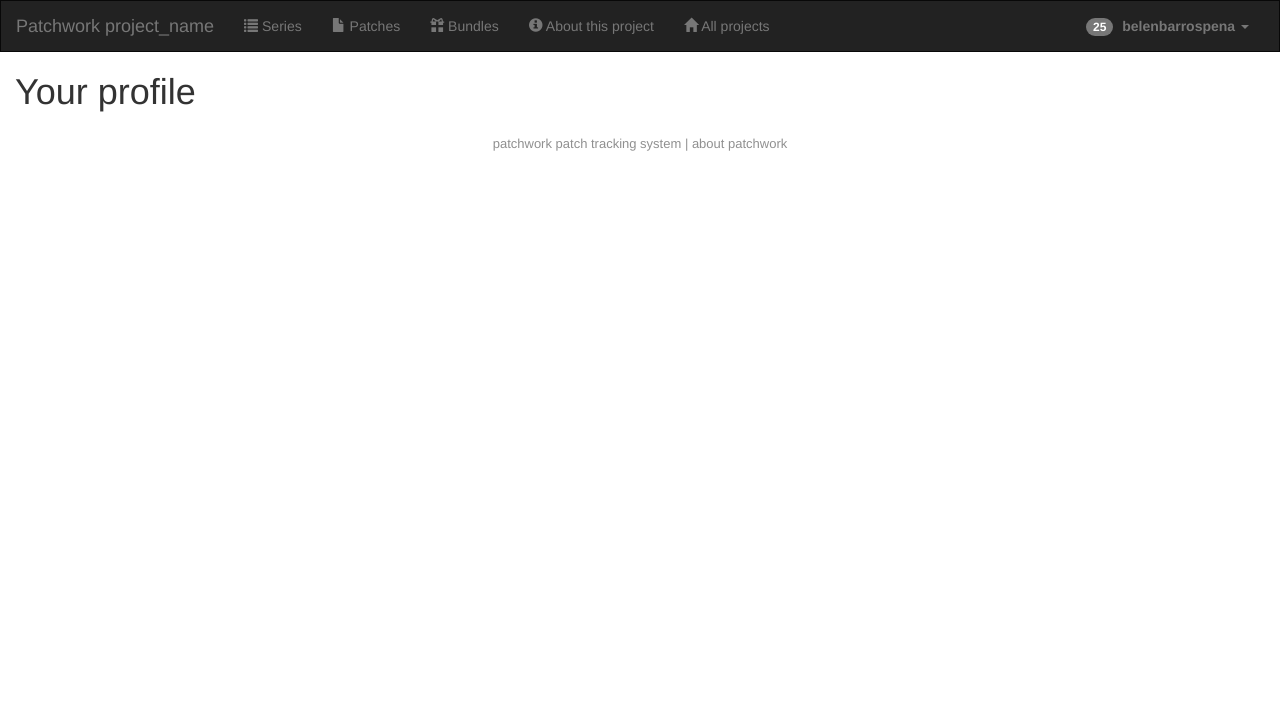
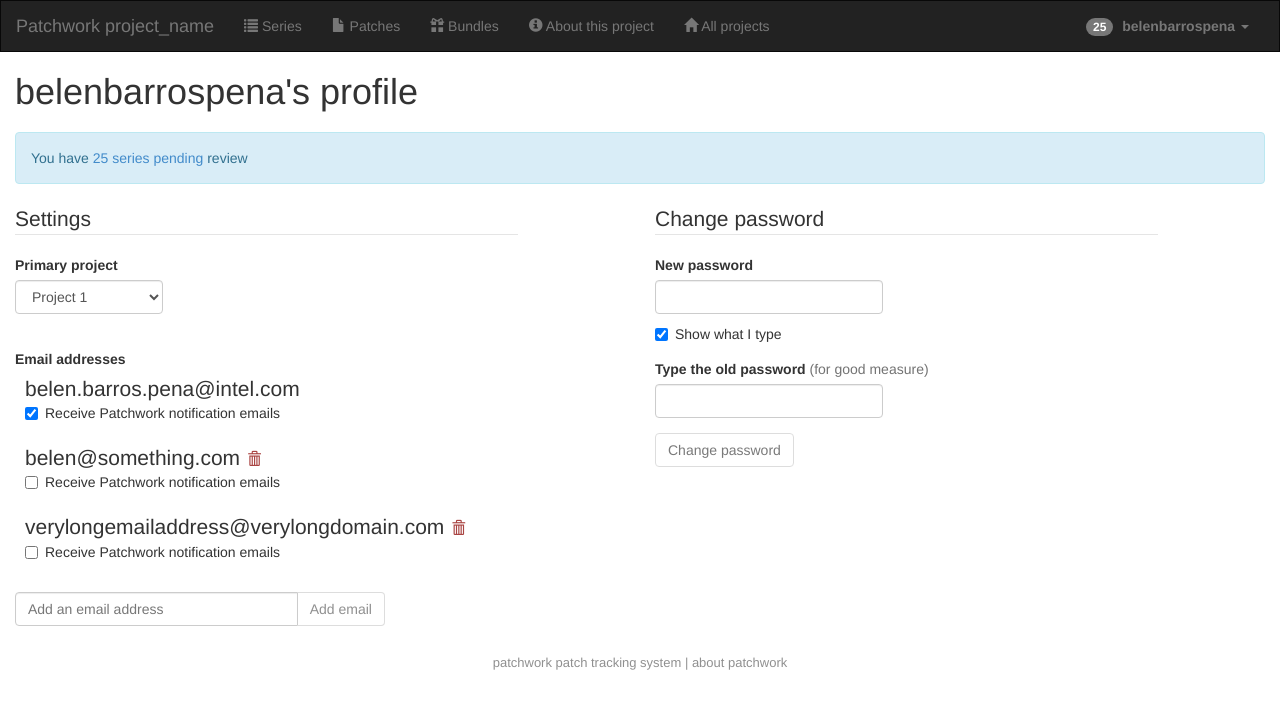
Before and after one commit to belenbarrospena/patchwork-redesign, a plain HTML site: page profile.html in a window 1280 px wide. Drawn offline with Linux system fonts and the light colour scheme; files whose address does not match are found by name.

Commit message:
First version of the 'user profile' page
Nothing too controversial I hope:

* A notification with the number of series pending review

* A way to change the default project

* A way to manage the email addresses linked to the user account

* A way to change your password

Signed-off-by: Belen Barros Pena <belen.barros.pena@linux.intel.com>

```diff
--- a/css/style.css
+++ b/css/style.css
@@ -42,8 +42,14 @@ pre.content {
   margin-left: 5px;
 }
 
-.danger {
+.danger,
+.glyphicon-trash {
   color: #a94442;
+}
+
+.glyphicon-trash:hover {
+  color: #d9534f;
+  cursor: pointer;
 }
 
 th > a {
@@ -255,6 +261,26 @@ dl {
   margin-left: 15px;
 }
 
+#email-info {
+  margin-left: 0;
+}
+
+#email-info .checkbox {
+  margin-top: 0;
+}
+
+#email-info .glyphicon-trash {
+  padding-left: 3px;
+}
+
+#email-info dt {
+  margin-bottom: 5px;
+}
+
+#email-info li {
+  margin-bottom: 20px;
+}
+
 #content dl {
   margin-top: 20px;
 }
@@ -298,3 +324,10 @@ label > form {
 .thumbnail {
   min-height: 225px;
 }
+
+.help-inline {
+  color: #737373;
+  margin: 0;
+  font-weight: normal;
+  display: inline;
+}
--- a/profile.html
+++ b/profile.html
@@ -20,26 +20,8 @@
     <script src="http://cdnjs.cloudflare.com/ajax/libs/es5-shim/2.0.8/es5-shim.min.js"></script>
   <![endif]-->
   <script type="text/javascript" src="js/bootstrap.min.js"></script>
-  <script type="text/javascript" src="js/selectize.min.js"></script>
-  <script type="text/javascript" src="js/jquery.dynatable.js"></script>
-  <script type="text/javascript" src="js/patchwork.js"></script>
-  <script type="text/javascript">
-    $(function () {
-        pw.init({
+ </head>
 
-          project: 'intel-gfx'
-
-        });
-    });
-  </script>
-
-<script language="JavaScript" type="text/javascript">
-$(function () {
-    pw.setup_series_list('#serieslist');
-});
-</script>
-
- </head>
  <body>
   <nav class="navbar navbar-inverse" role="navigation" id="topbar">
    <div class="container-fluid">
@@ -115,7 +97,117 @@ $(function () {
   </nav>
 
   <div id="content" class="container-fluid">
-    <h1>Your profile</h1>
+    <h1>belenbarrospena's profile</h1>
+
+    <div class="row" style="margin-top:20px;">
+      <div class="col-md-12">
+        <div class="alert alert-info">
+          You have <a href="#">25 series pending</a> review
+        </div>
+      </div>
+    </div>
+    <div class="row">
+      <div class="col-md-5">
+        <fieldset>
+          <legend>Settings</legend>
+          <div class="row">
+            <form class="col-md-4">
+              <div class="form-group">
+                <label>Primary project</label>
+                <select class="form-control">
+                  <option>Project 1</option>
+                  <option>Project 2</option>
+                  <option>Project 3</option>
+                  <option>Project 4</option>
+                  <option>Project 5</option>
+                </select>
+              </div>
+            </form>
+          </div>
+          <div class="row">
+            <div class="col-md-12">
+              <dl id="email-info">
+                <dt>Email addresses</dt>
+                <dd>
+                  <ul class="list-unstyled">
+                    <li>
+                      <span class="lead">belen.barros.pena@intel.com</span>
+                      <div class="checkbox">
+                        <label>
+                          <input type="checkbox" checked> Receive Patchwork notification emails
+                        </label>
+                      </div>
+                    </li>
+                    <li>
+                      <span class="lead">belen@something.com</span>
+                      <span class="glyphicon glyphicon-trash"></span>
+                      <div class="checkbox">
+                        <label>
+                          <input type="checkbox"> Receive Patchwork notification emails
+                        </label>
+                      </div>
+                    </li>
+                    <li>
+                      <span class="lead">verylongemailaddress@verylongdomain.com</span>
+                      <span class="glyphicon glyphicon-trash"></span>
+                      <div class="checkbox">
+                        <label>
+                          <input type="checkbox"> Receive Patchwork notification emails
+                        </label>
+                      </div>
+                    </li>
+                  </ul>
+                </dd>
+              </dl>
+            </div>
+          </div>
+          <div class="row">
+            <form class="col-md-9" style="margin-top:10px;">
+              <div class="form-group">
+                <label class="sr-only">Add an email address</label>
+                <div class="input-group">
+                  <input type="email" class="form-control" placeholder="Add an email address">
+                  <a class="btn btn-default input-group-addon disabled">Add email</a>
+                </div>
+              </div>
+            </form>
+          </div>
+        </fieldset>
+      </div>
+
+      <div class="col-md-5 col-md-offset-1">
+        <fieldset>
+          <legend>Change password</legend>
+          <div class="row">
+            <form class="col-md-8">
+              <div class="form-group">
+                <label>New password</label>
+                <input type="text" class="form-control" style="width:70%;">
+                <div class="checkbox">
+                  <label>
+                    <input type="checkbox" checked> Show what I type
+                  </label>
+                </div>
+              </div>
+            </form>
+          </div>
+          <div class="row">
+            <form class="col-md-8">
+              <div class="form-group">
+                <label>
+                  Type the old password
+                  <span class="help-inline">(for good measure)</span>
+                </label>
+                <input type="text" class="form-control" style="width:70%;">
+              </div>
+              <button class="btn btn-default" disabled>Change password</button>
+            </form>
+          </div>
+        </fieldset>
+      </div>
+
+    </div>
+
 
   </div>
   <div id="footer">
@@ -123,5 +215,15 @@ $(function () {
     |
    <a href="/help/about/">about patchwork</a>
   </div>
+
+  <script>
+    $(document).ready(function() {
+
+      //initialise delete email tooltips
+      $('.glyphicon-trash').tooltip( { container: 'body', title: 'Delete email'} );
+
+    });
+  </script>
+
  </body>
 </html>
```
